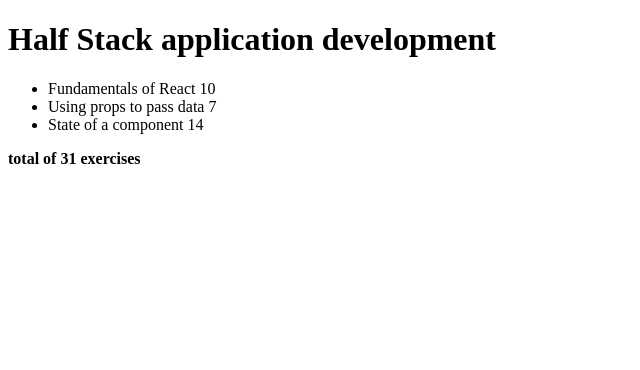
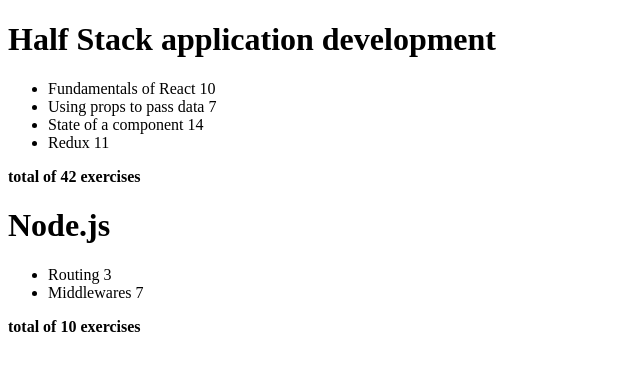
Before and after one commit to OussamaSaoudi/IntroToWebDev, a React (Create React App) app in the folder part2/: page / in a window 1280 px wide. Shown: the top 370 px of the page, without its empty margins (0-640 px from the left). Built offline with nearby package versions, Linux system fonts and the light colour scheme.

Commit message:
Week 2a.4

```diff
--- a/part2/src/App.js
+++ b/part2/src/App.js
@@ -22,9 +22,10 @@
   </div>
 )
 const App = () => {
-  const course = {
+  const courses = [
+    {
+      name: 'Half Stack application development',
       id: 1,
-    name: 'Half Stack application development',
       parts: [
         {
           name: 'Fundamentals of React',
@@ -40,11 +41,38 @@
           name: 'State of a component',
           exercises: 14,
           id: 3
+        },
+        {
+          name: 'Redux',
+          exercises: 11,
+          id: 4
+        }
+      ]
+    },
+    {
+      name: 'Node.js',
+      id: 2,
+      parts: [
+        {
+          name: 'Routing',
+          exercises: 3,
+          id: 1
+        },
+        {
+          name: 'Middlewares',
+          exercises: 7,
+          id: 2
         }
       ]
     }
+  ]
 
-  return <Course course={course} />
+
+  return (
+    <div>
+      {courses.map(course => <Course course={course} />)}
+    </div>
+  )
 }
 
 export default App
```
Lines whose indentation alone changed are shown as unchanged.
